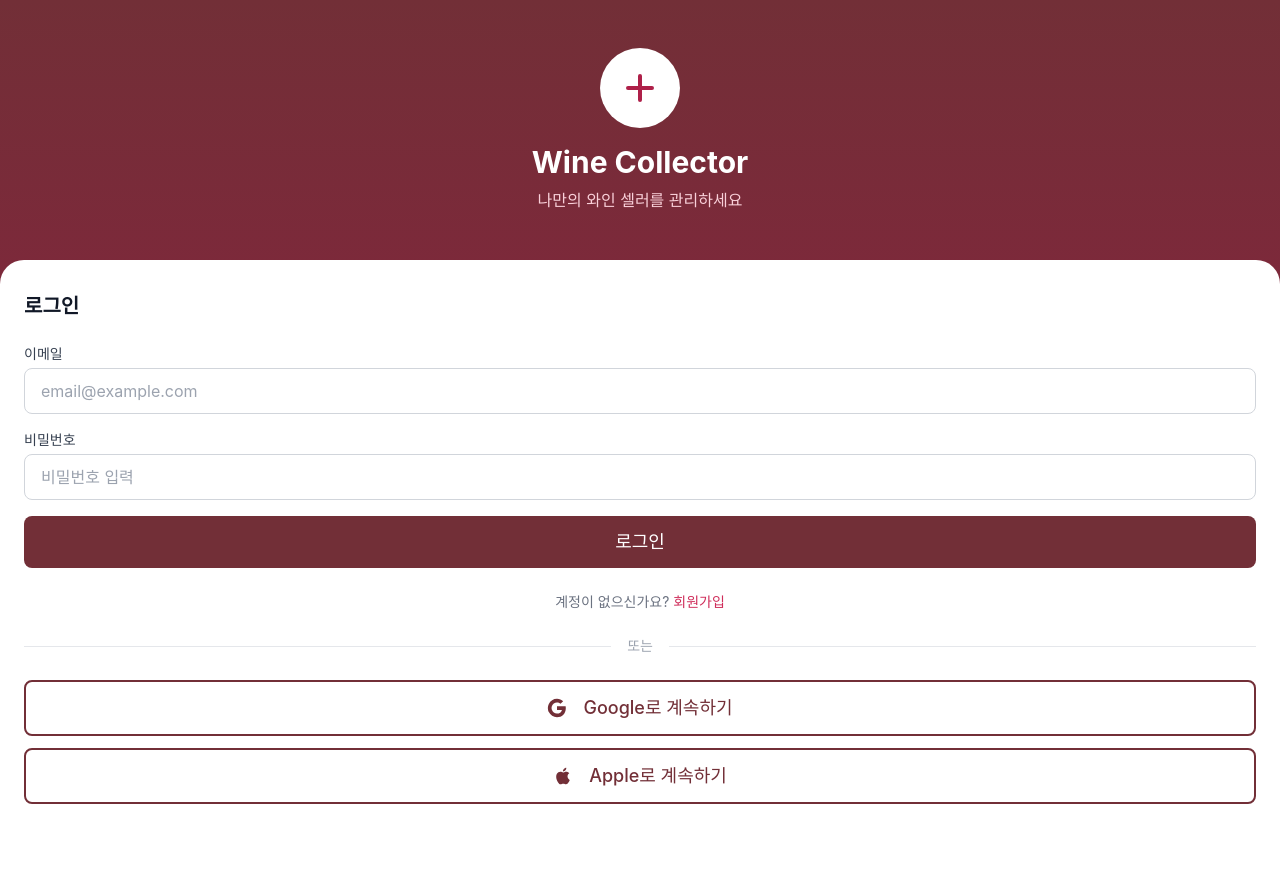
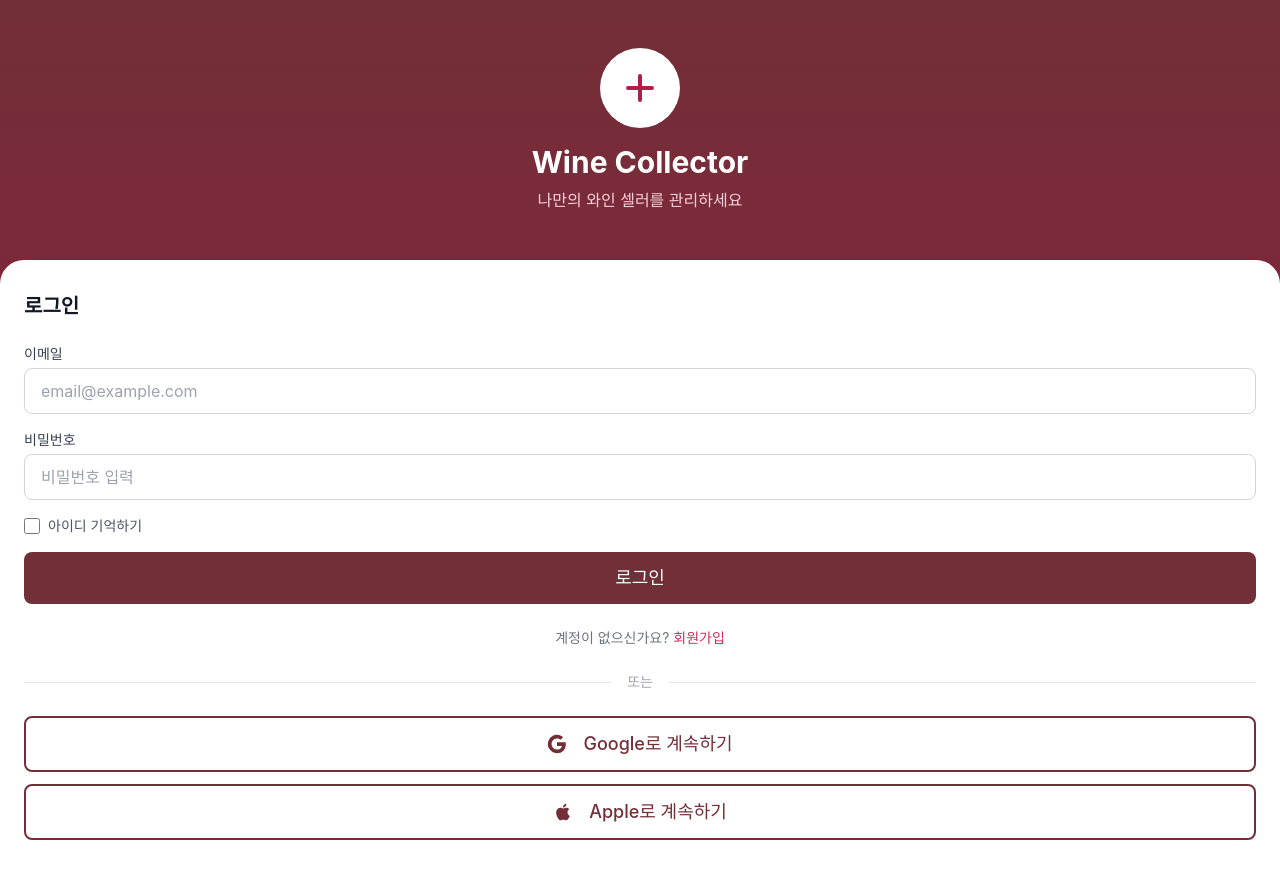
Before and after one commit to inmengwi/wine_collector, a React (Vite) app in the folder frontend/: page /wine_collector/login in a window 1280 px wide. Before the commit the page ends 836 px from the top, so only its background shows below. Built offline with nearby package versions, Linux system fonts and the light colour scheme; no server answers; a web font is replaced by a local one.

Commit message:
Add remember email option on login

```diff
--- a/frontend/src/pages/LoginPage.tsx
+++ b/frontend/src/pages/LoginPage.tsx
@@ -1,4 +1,4 @@
-import { useState } from 'react';
+import { useEffect, useState } from 'react';
 import { useNavigate, Link } from 'react-router-dom';
 import { useMutation } from '@tanstack/react-query';
 import { Button, Input } from '../components/common';
@@ -11,11 +11,25 @@ export function LoginPage() {
   const [email, setEmail] = useState('');
   const [password, setPassword] = useState('');
   const [error, setError] = useState('');
+  const [rememberEmail, setRememberEmail] = useState(false);
+
+  useEffect(() => {
+    const savedEmail = window.localStorage.getItem('rememberedEmail');
+    if (savedEmail) {
+      setEmail(savedEmail);
+      setRememberEmail(true);
+    }
+  }, []);
 
   const loginMutation = useMutation({
     mutationFn: () => authService.login({ email, password }),
     onSuccess: (data) => {
       setAuth(data.user, data.access_token, data.refresh_token);
+      if (rememberEmail) {
+        window.localStorage.setItem('rememberedEmail', email);
+      } else {
+        window.localStorage.removeItem('rememberedEmail');
+      }
       navigate('/', { replace: true });
     },
     onError: () => {
@@ -82,6 +96,21 @@ export function LoginPage() {
             placeholder="비밀번호 입력"
             autoComplete="current-password"
           />
+
+          <label className="flex items-center gap-2 text-sm text-gray-600">
+            <input
+              type="checkbox"
+              className="h-4 w-4 rounded border-gray-300 text-wine-600 focus:ring-wine-500"
+              checked={rememberEmail}
+              onChange={(e) => {
+                setRememberEmail(e.target.checked);
+                if (!e.target.checked) {
+                  window.localStorage.removeItem('rememberedEmail');
+                }
+              }}
+            />
+            아이디 기억하기
+          </label>
 
           {error && (
             <p className="text-sm text-red-600">{error}</p>
```
